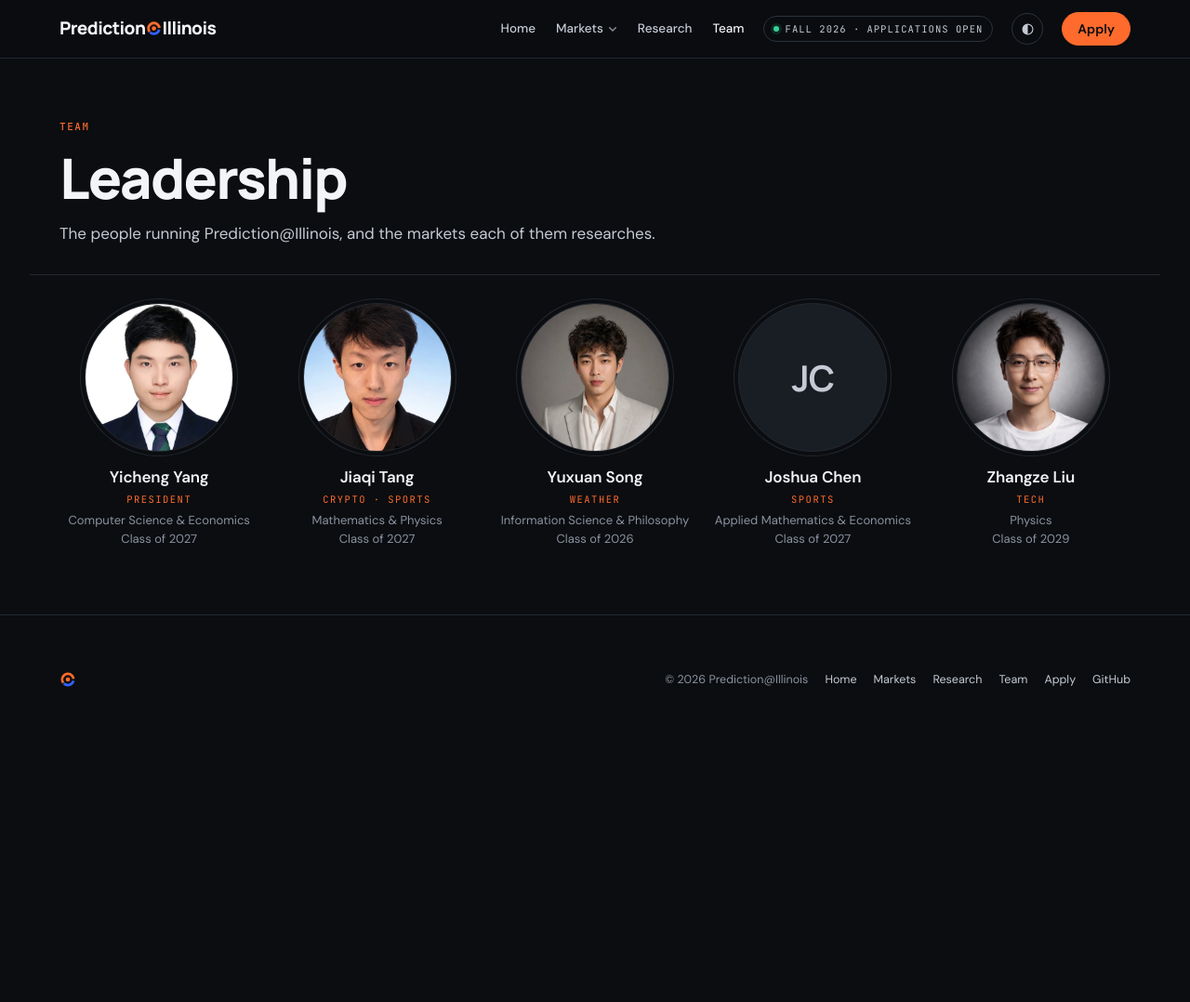
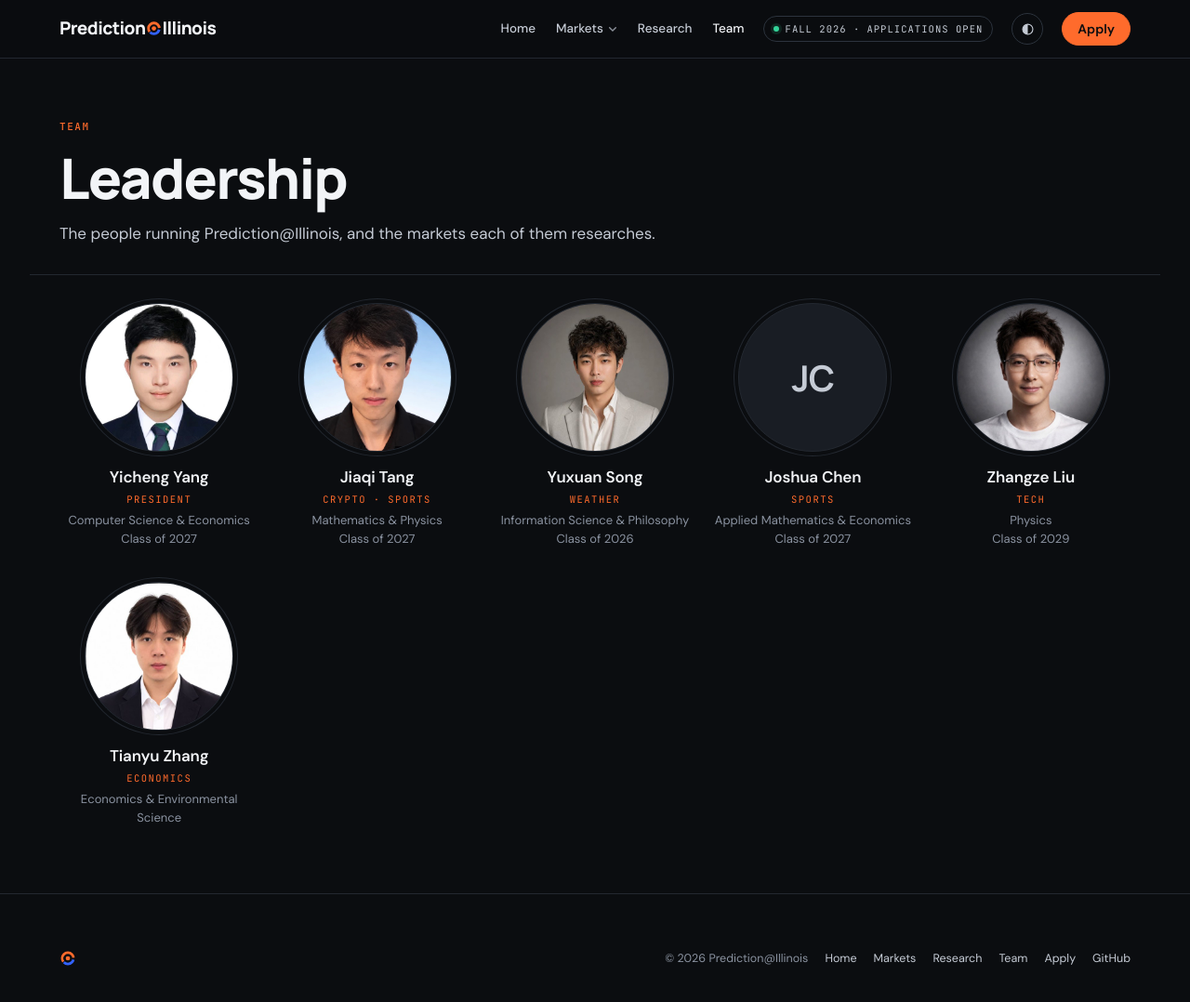
Before and after one commit to Prediction-Illinois/prediction-illinois.github.io, a Jekyll site: the page built from team/index.html, in a window 1280 px wide and 1093 px high. Shown: the top 1078 px of the window at 93% size. Built offline with Jekyll 4.4.1, drawn with Linux system fonts in a browser that asks for light colours.

Commit message:
Add Tianyu Zhang to the team (Economics & Finance)

```diff
--- a/_data/team.yml
+++ b/_data/team.yml
@@ -39,3 +39,9 @@
   photo: /assets/team/zhangze-liu.jpg
   major: Physics
   year: Class of 2029
+
+- name: Tianyu Zhang
+  tracks: [economics]
+  linkedin: https://www.linkedin.com/in/tianyu-zhang-b712103bb/
+  photo: /assets/team/tianyu-zhang.jpg
+  major: Economics & Environmental Science
```
Also changed, not shown: assets/team/tianyu-zhang.jpg (added).
